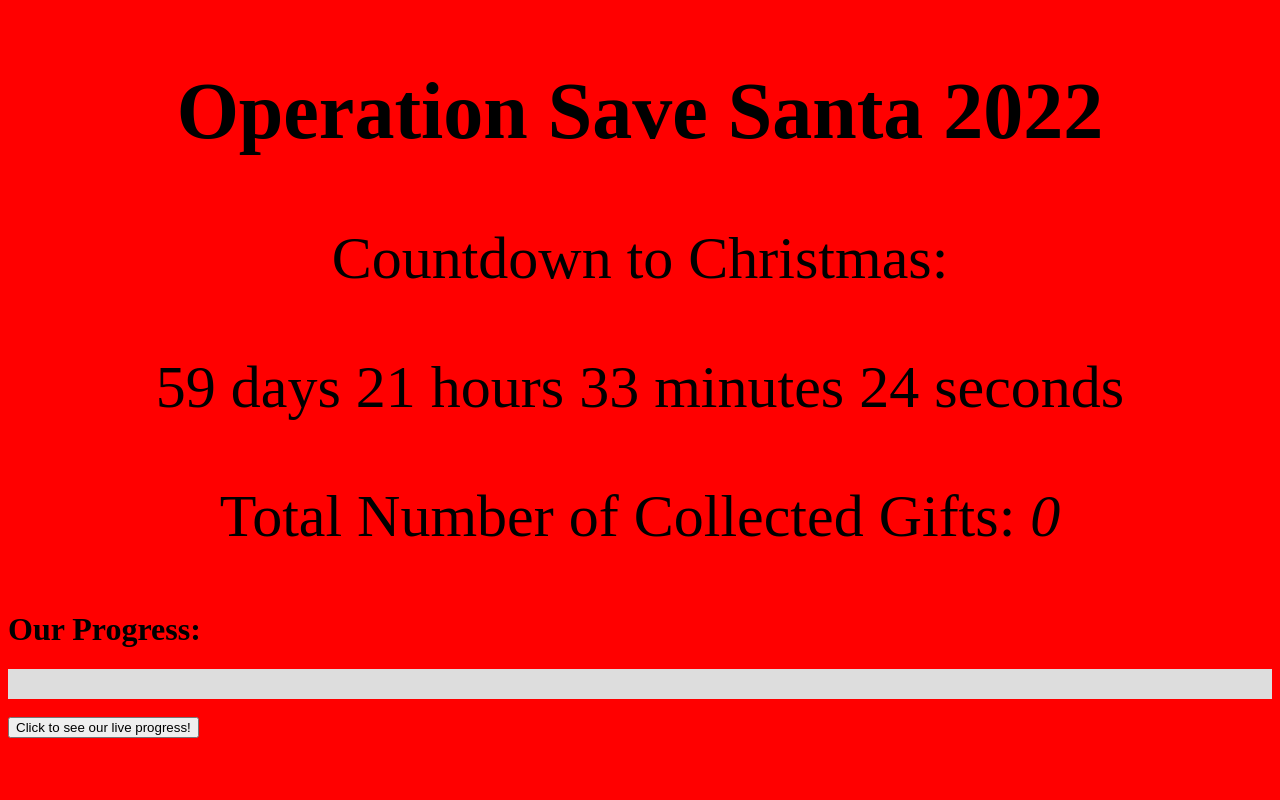
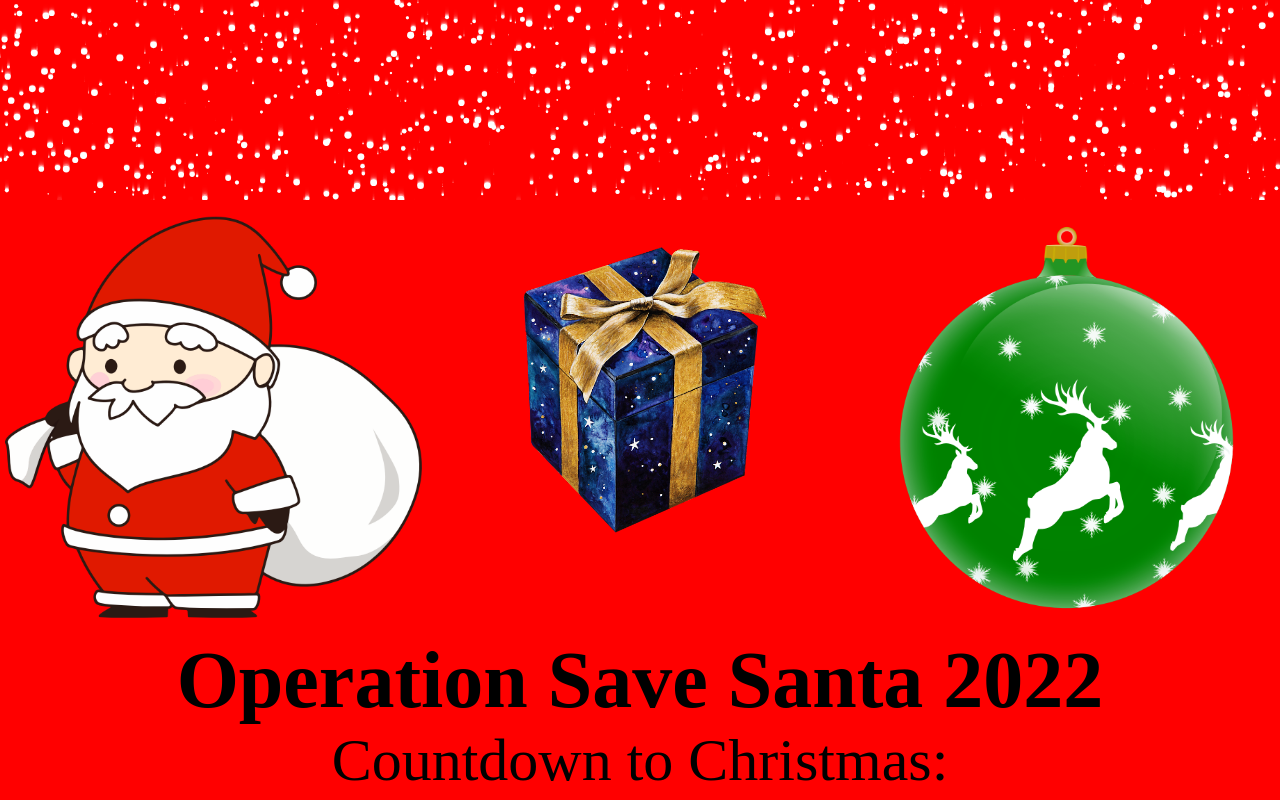
Before and after one commit to savesanta/savesanta.github.io, a plain HTML site: page index.html in a window 1280 px wide. Shown: the top 800 px of the page. Drawn offline with Linux system fonts and the light colour scheme.

Commit message:
UI Improvements and Project Update 10-25-22

```diff
--- a/index.html
+++ b/index.html
@@ -17,7 +17,49 @@
             text-align: center;
             font-size: 80px;
         }
-        </style>
+
+        .center {
+            display: block;
+            margin-left: auto;
+            margin-right: auto;
+            width: 20%;
+        }
+
+        /* Three image containers (use 25% for four, and 50% for two, etc) */
+        .column {
+           float: left;
+           width: 33.33%;
+           padding: 5px;
+        }
+
+        /* Clear floats after image containers */
+        .row::after {
+           content: "";
+           clear: both;
+           display: table;
+        }
+
+        .row {
+           display: flex;
+        }
+
+        .column {
+           flex: 33.33%;
+           padding: 5px;
+        }
+
+        *{
+          margin: 0;
+          padding: 0;
+          box-sizing: border-box;
+        }
+
+        body{
+          width: 100%;
+          height: 100vh;
+        }
+
+    </style>
 
 <head>
 <meta name="viewport" content="width=device-width, initial-scale=1">
@@ -32,7 +74,74 @@ p {
 
 <body bgcolor="red">
 
+<canvas id="cnv"> </canvas>
+
+<script type="text/javascript">
+  //Tutorial from: https://www.youtube.com/watch?v=x93OHquM5Qg
+  const cnv = document.getElementById("cnv");
+  const ctx = cnv.getContext("2d");
+  cnv.width = window.innerWidth;
+ // cnv.height = window.innerHeight;
+  cnv.height = 200
+
+  class Drop{
+    constructor(){
+      this.x = Math.random() * cnv.width;
+      this.y = Math.random() * cnv.height;
+      this.r = Math.random() * 3.5;
+      this.v = Math.random() * 1.5;
+    }
+
+    make(){
+      ctx.fillStyle = "#fff";
+      ctx.beginPath();
+      ctx.arc(this.x, this.y, this.r, 0, Math.PI * 2);
+      ctx.fill();
+      ctx.closePath();
+
+      this.y += this.v;
+      if(this.y > cnv.height){
+        this.x = Math.random() * cnv.width;
+        this.y = 0;
+      }
+    }
+  }
+
+  let drops = [];
+  for (let i=0; i<1000; i++) drops.push(new Drop());
+
+  function anm(){
+    ctx.fillStyle = "rgba(255,0,0,0.5)"; //matches HTML red background
+    // Burgundy background: ctx.fillStyle = "rgba(100,0,0,0.5)";
+    ctx.fillRect(0,0,cnv.width,cnv.height);
+
+//everything here
+  //  ctx.font = "30px Arial";
+  //  ctx.strokeText("Text", 50, 50);
+//
+
+    drops.forEach(drop => drop.make());
+    requestAnimationFrame(anm);
+  }
+
+  anm();
+</script>
+
 <title>Save Santa</title>
+
+<p></p>
+
+<div class="row">
+  <div class="column">
+    <img src="Images/Santa.png" alt="Santa" style="width:100%">
+  </div>
+  <div class="column">
+    <img src="Images/Present.png" alt="Present" style="width:100%">
+  </div>
+  <div class="column">
+    <img src="Images/Ornament.png" alt="Ornament" style="width:100%">
+  </div>
+</div>
 
 <p></p>
 
@@ -75,7 +184,11 @@ var x = setInterval(function() {
 }, 1000);
 </script>
 
-<p>Total Number of Collected Gifts: <var>0</var></p>   <!-- Will need to update this daily!-->
+<img src="Images/Gingerbread-Man.png" width="75" height="200" class="center">
+
+<p></p>
+
+<p>Total Number of Collected Gifts: <var>574</var></p>   <!-- Will need to update this daily!-->
 
 
 
@@ -90,8 +203,8 @@ var x = setInterval(function() {
 
 <script>
 
-var currentTotalGiftsCollected = 24; //Will need to update this daily!
-var goalTotalGiftsCollected = 500; //This is the project goal (500 gifts)
+var currentTotalGiftsCollected = 574; //Will need to update this daily!
+var goalTotalGiftsCollected = 10000; //This is the project goal (10,000 gifts)
 var target = (currentTotalGiftsCollected/goalTotalGiftsCollected) * 100;
 
 var i = 0;
@@ -114,5 +227,17 @@ function move() {
 }
 </script>
 
+<div class="row">
+  <div class="column">
+    <img src="Images/Snowflake.png" alt="Santa" style="width:90%">
+  </div>
+  <div class="column">
+    <img src="Images/Reindeer.png" alt="Present" style="width:70%">
+  </div>
+  <div class="column">
+    <img src="Images/Christmas-Tree.png" alt="Christmas Tree" style="width:70%">
+  </div>
+</div>
+
 </body>
 </html>
```
